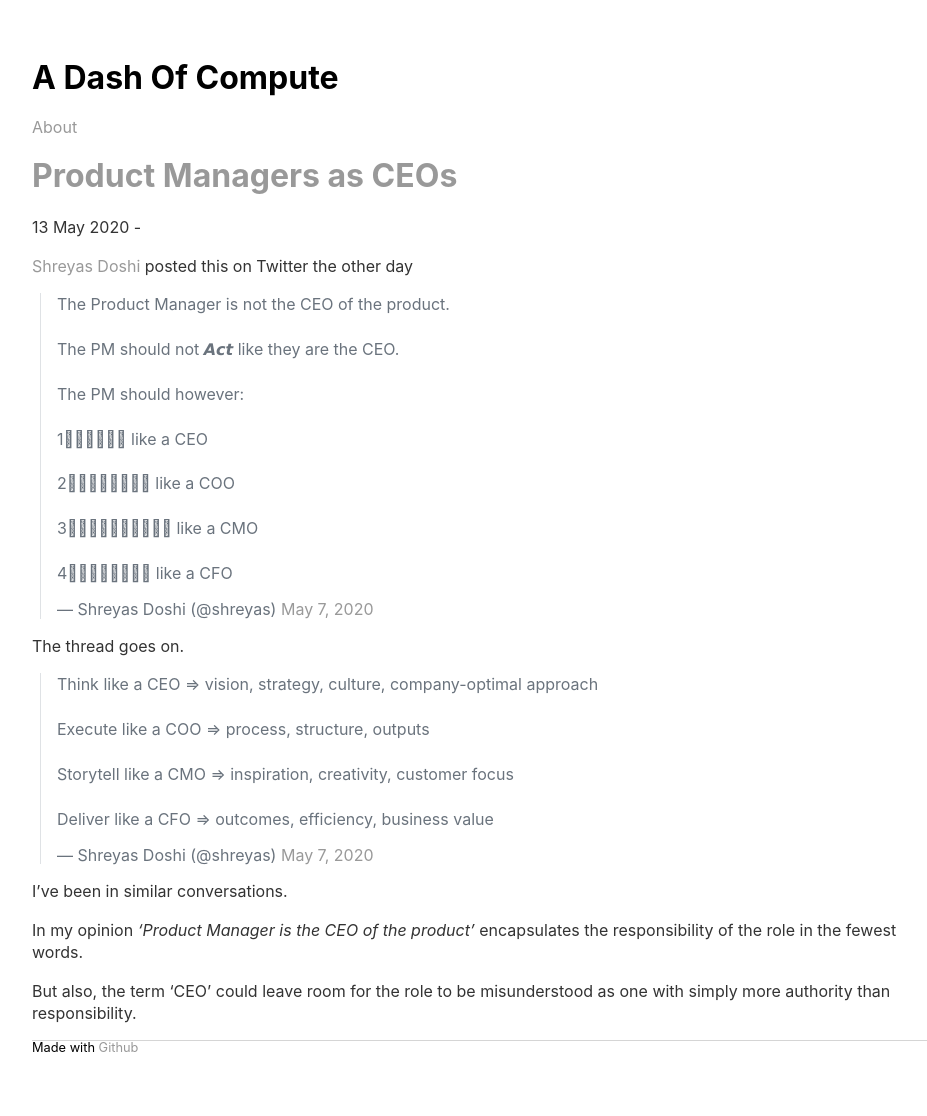
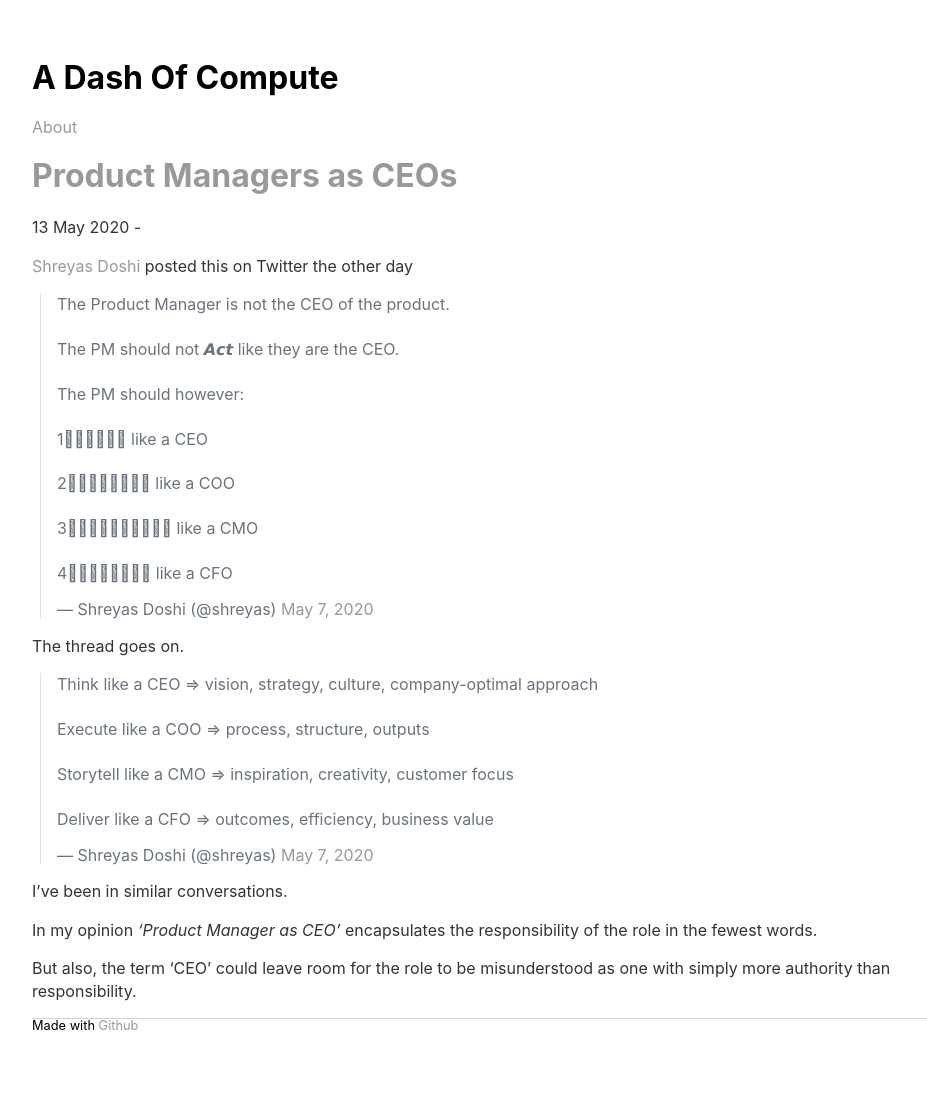
Before and after one commit to sautee/sautee.github.io, a Jekyll site: the page built from _posts/2020-05-13-productceo.md, in a window 1280 px wide. Shown: the whole page, without its empty margins (160-1087 px from the left). Built offline with Jekyll 4.4.1, drawn with Linux system fonts in a browser that asks for light colours; nearby versions of some CDN libraries; library files that are not in the unit come from our copies; comment, search, counter and statistics services are not loaded; after the commit the page ends 1094 px from its top, so only the background shows below that.

Commit message:
Update 2020-05-13-productceo.md

```diff
--- a/_posts/2020-05-13-productceo.md
+++ b/_posts/2020-05-13-productceo.md
@@ -14,6 +14,6 @@ The thread goes on.
 
 I've been in similar conversations.
 
-In my opinion _'Product Manager is the CEO of the product'_ encapsulates the responsibility of the role in the fewest words.
+In my opinion _'Product Manager as CEO'_ encapsulates the responsibility of the role in the fewest words.
 
 But also, the term 'CEO' could leave room for the role to be misunderstood as one with simply more authority than responsibility.
```
